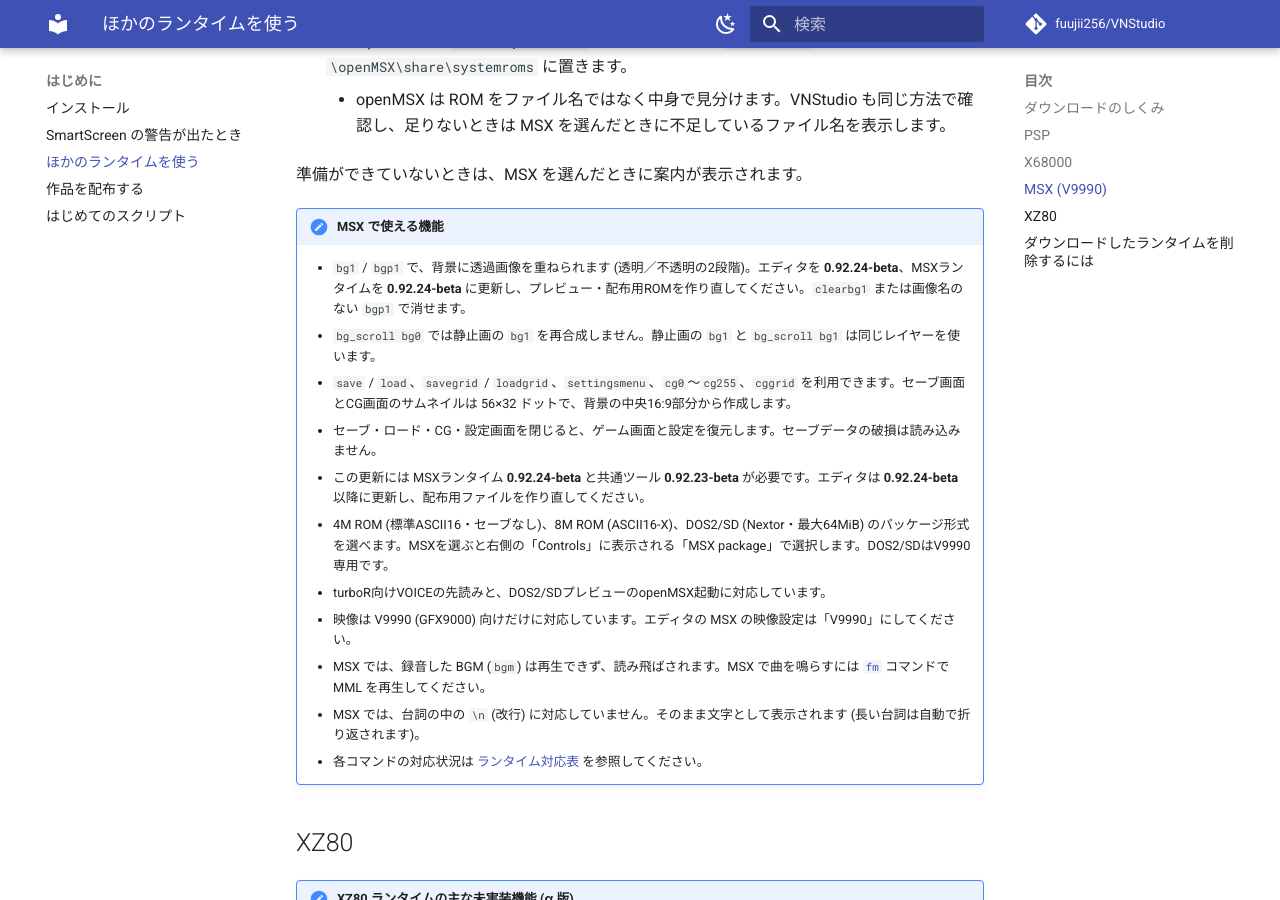
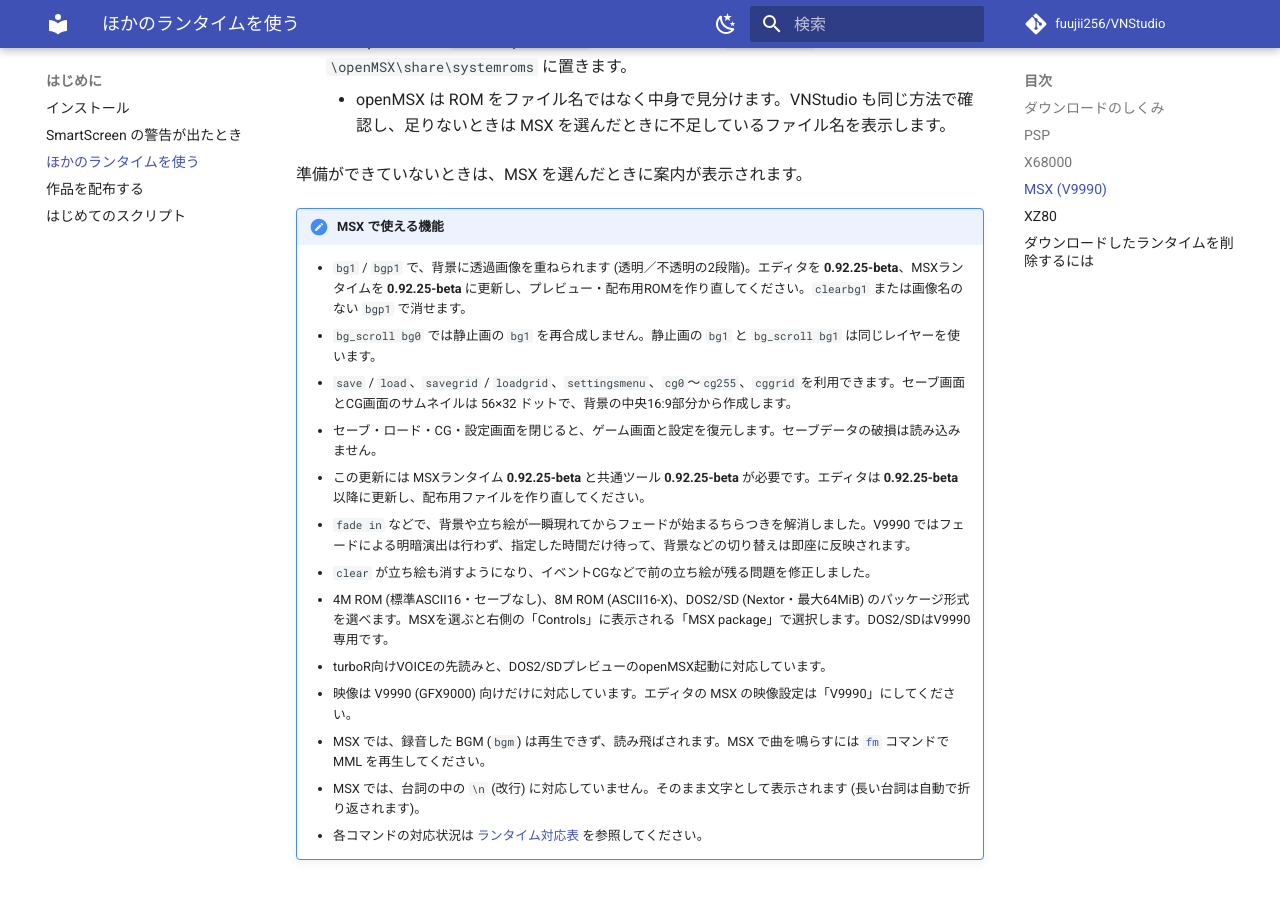
Before and after one commit to fuujii256/VNStudio, an MkDocs documentation site: the page built from docs/getting-started/runtimes.md, in a window 1280 px wide and 900 px high, scrolled down 3368 px. Built offline with MkDocs 1.6.1 and Material for MkDocs 9.7.7, drawn with Linux system fonts in a browser that asks for light colours; comment, search, counter and statistics services are not loaded.

Commit message:
Release 0.92.25-beta: MSX V9990 portrait display and fade removal
Editor, MSX (V9990) runtime and tools.bundle to 0.92.25-beta. V9990 now
builds the portrait offscreen and reveals it at once (no fade-in flash);
V9990 fades no longer ramp (timed no-op, immediate switches). `clear` also
hides the portrait, and DOS2/SD honours the VRAM portrait cache.

Co-Authored-By: Claude Opus 4.8 <noreply@anthropic.com>

```diff
--- a/docs/getting-started/runtimes.md
+++ b/docs/getting-started/runtimes.md
@@ -82,11 +82,13 @@ MSX のプレビューには、エミュレータ **openMSX** を使います。
 準備ができていないときは、MSX を選んだときに案内が表示されます。
 
 !!! note "MSX で使える機能"
-    - `bg1` / `bgp1` で、背景に透過画像を重ねられます (透明／不透明の2段階)。エディタを **0.92.24-beta**、MSXランタイムを **0.92.24-beta** に更新し、プレビュー・配布用ROMを作り直してください。`clearbg1` または画像名のない `bgp1` で消せます。
+    - `bg1` / `bgp1` で、背景に透過画像を重ねられます (透明／不透明の2段階)。エディタを **0.92.25-beta**、MSXランタイムを **0.92.25-beta** に更新し、プレビュー・配布用ROMを作り直してください。`clearbg1` または画像名のない `bgp1` で消せます。
     - `bg_scroll bg0` では静止画の `bg1` を再合成しません。静止画の `bg1` と `bg_scroll bg1` は同じレイヤーを使います。
     - `save` / `load`、`savegrid` / `loadgrid`、`settingsmenu`、`cg0`〜`cg255`、`cggrid` を利用できます。セーブ画面とCG画面のサムネイルは 56×32 ドットで、背景の中央16:9部分から作成します。
     - セーブ・ロード・CG・設定画面を閉じると、ゲーム画面と設定を復元します。セーブデータの破損は読み込みません。
-    - この更新には MSXランタイム **0.92.24-beta** と共通ツール **0.92.23-beta** が必要です。エディタは **0.92.24-beta** 以降に更新し、配布用ファイルを作り直してください。
+    - この更新には MSXランタイム **0.92.25-beta** と共通ツール **0.92.25-beta** が必要です。エディタは **0.92.25-beta** 以降に更新し、配布用ファイルを作り直してください。
+    - `fade in` などで、背景や立ち絵が一瞬現れてからフェードが始まるちらつきを解消しました。V9990 ではフェードによる明暗演出は行わず、指定した時間だけ待って、背景などの切り替えは即座に反映されます。
+    - `clear` が立ち絵も消すようになり、イベントCGなどで前の立ち絵が残る問題を修正しました。
     - 4M ROM (標準ASCII16・セーブなし)、8M ROM (ASCII16-X)、DOS2/SD (Nextor・最大64MiB) のパッケージ形式を選べます。MSXを選ぶと右側の「Controls」に表示される「MSX package」で選択します。DOS2/SDはV9990専用です。
     - turboR向けVOICEの先読みと、DOS2/SDプレビューのopenMSX起動に対応しています。
     - 映像は V9990 (GFX9000) 向けだけに対応しています。エディタの MSX の映像設定は「V9990」にしてください。
```
Also changed, not shown: CHANGELOG/core.md (+10 -0 lines), README.md (+1 -1 lines), docs/getting-started/install.md (+2 -2 lines), docs/reference/commands/effect.md (+1 -1 lines), docs/reference/index.md (+1 -1 lines), docs/reference/runtime-support.md (+1 -1 lines).
